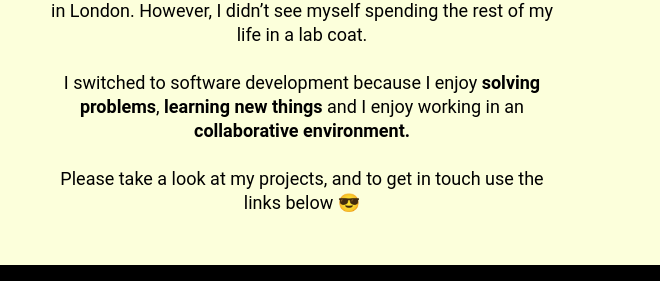
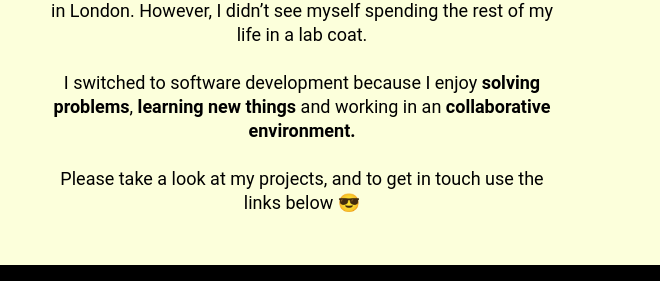
Before and after one commit to WilliamJGrace/WillsPortfolio, a Gatsby site: page / in a window 1280 px wide. Shown: the part 678-959 px from the top of the page, 620-1280 px from the left. Built offline with nearby package versions, Linux system fonts and the light colour scheme; Gatsby itself is replaced by a stand-in of ours.

Commit message:
edited description

```diff
--- a/src/components/Description.js
+++ b/src/components/Description.js
@@ -58,7 +58,7 @@ const Description = () => {
          <div>I am a recent graduate of Makers Academy, seeking a <b>Full Stack</b> or <b>Front End Software Developer role. </b>
              Since graduating with a BSc in Microbiology from the <b>University of Leeds</b>, I gained professional experience as a <b>research assistant</b> in a genetic lab in London.
             However, I didn’t see myself spending the rest of my life in a lab coat.</div><br></br><div>
-            I switched to software development because I enjoy <b>solving problems</b>, <b>learning new things</b> and I enjoy working in an <b>collaborative environment.</b>
+            I switched to software development because I enjoy <b>solving problems</b>, <b>learning new things</b> and working in an <b>collaborative environment.</b>
             </div><br></br>
             <div>
 
```
